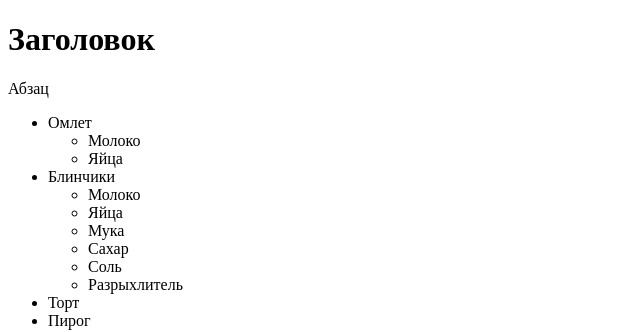
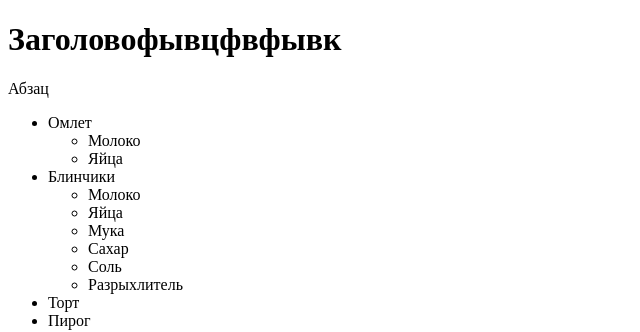
Before and after one commit to EgorShafygin/Abigus, a plain HTML site: page index.html in a window 1280 px wide. Shown: the top 332 px of the page, without its empty margins (0-640 px from the left). Drawn offline with Linux system fonts and the light colour scheme.

Commit message:
Add files via upload

```diff
--- a/index.html
+++ b/index.html
@@ -7,7 +7,7 @@
   </head>
 
   <body>
-    <h1>Заголовок</h1>
+    <h1>Заголовофывцфвфывк</h1>
     <p>Абзац</p>
     <ul>
       <li>
```
